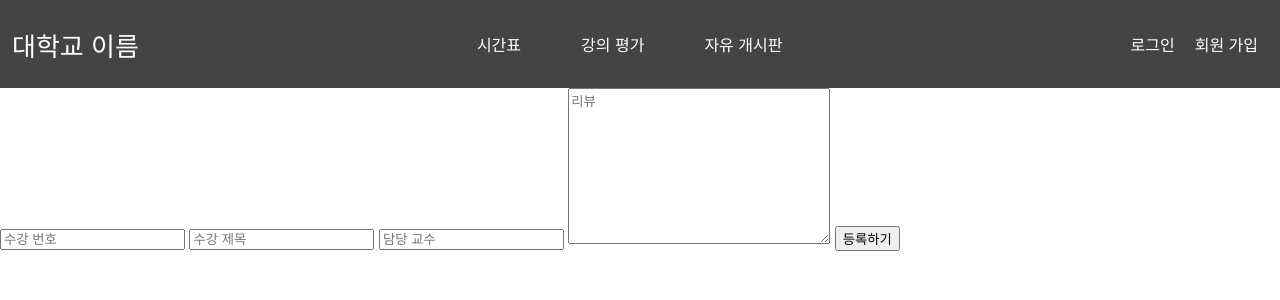
After one commit to JaeHyeokSeong/python_workspace, a Flask app: template flask_practise/flaskProject/templates/course_evaluation_add.html in a window 1280 px wide. The commit adds this page. Shown: the top 300 px of the page. Run offline with Flask 3, Linux system fonts and the light colour scheme; the template is opened without the code that fills it, so the values that code supplies are empty.

Commit message:
강의평가 등록하기

```diff
--- a/flask_practise/flaskProject/app.py
+++ b/flask_practise/flaskProject/app.py
@@ -12,4 +12,4 @@ def index():
 
 
 if __name__ == '__main__':
-    app.run(debug=True, port=8080)
+    app.run(debug=True, port=5000)
--- a/flask_practise/flaskProject/templates/course_evaluation.html
+++ b/flask_practise/flaskProject/templates/course_evaluation.html
@@ -10,7 +10,7 @@
         <input type="text" name="course_evaluation_search" placeholder="내용을 입력하세요">
         <button type="submit">검색</button>
     </form>
-
+    <a href="{{ url_for('ce.add') }}"><button type="button">등록하기</button></a>
     {% for ce in ce_list %}
         <p>{{ ce }}</p>
     {% endfor %}
--- /dev/null
+++ b/flask_practise/flaskProject/templates/course_evaluation_add.html
@@ -0,0 +1,13 @@
+{% extends 'index.html' %}
+{% block title %}
+    <title>학교 개시판 - 강의 평가 등록하기</title>
+{% endblock %}
+{% block content %}
+    <form action="{{ url_for('ce.add') }}" method="post">
+        <input type="text" name="course_number" placeholder="수강 번호">
+        <input type="text" name="course_name" placeholder="수강 제목">
+        <input type="text" name="course_coordinate_name" placeholder="담당 교수">
+        <textarea name="course_review" cols="30" rows="10" placeholder="리뷰"></textarea>
+        <button type="submit">등록하기</button>
+    </form>
+{% endblock %}
```
Also changed, not shown: flask_practise/flaskProject/course_evaluation.py (+5 -2 lines).
